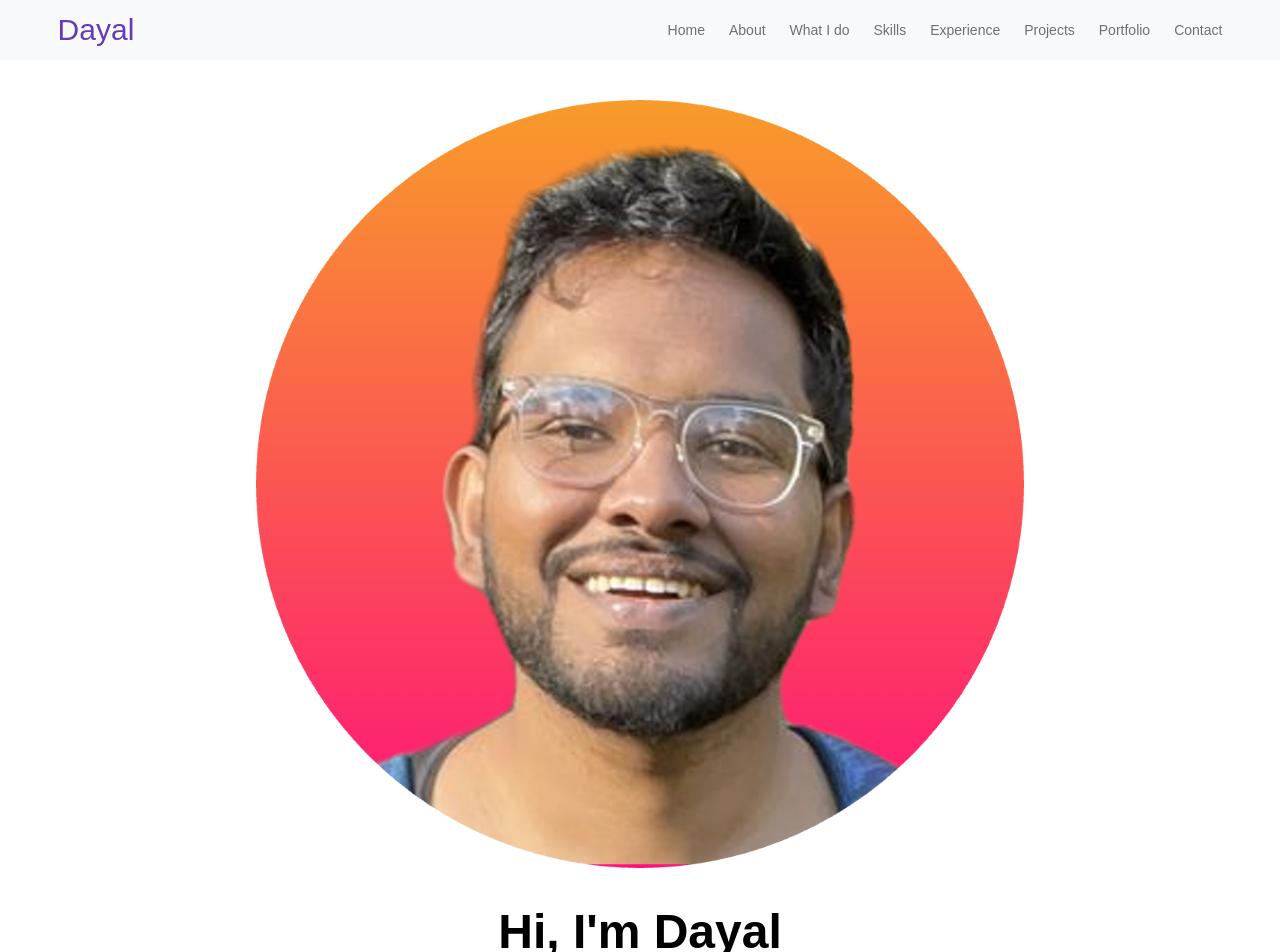
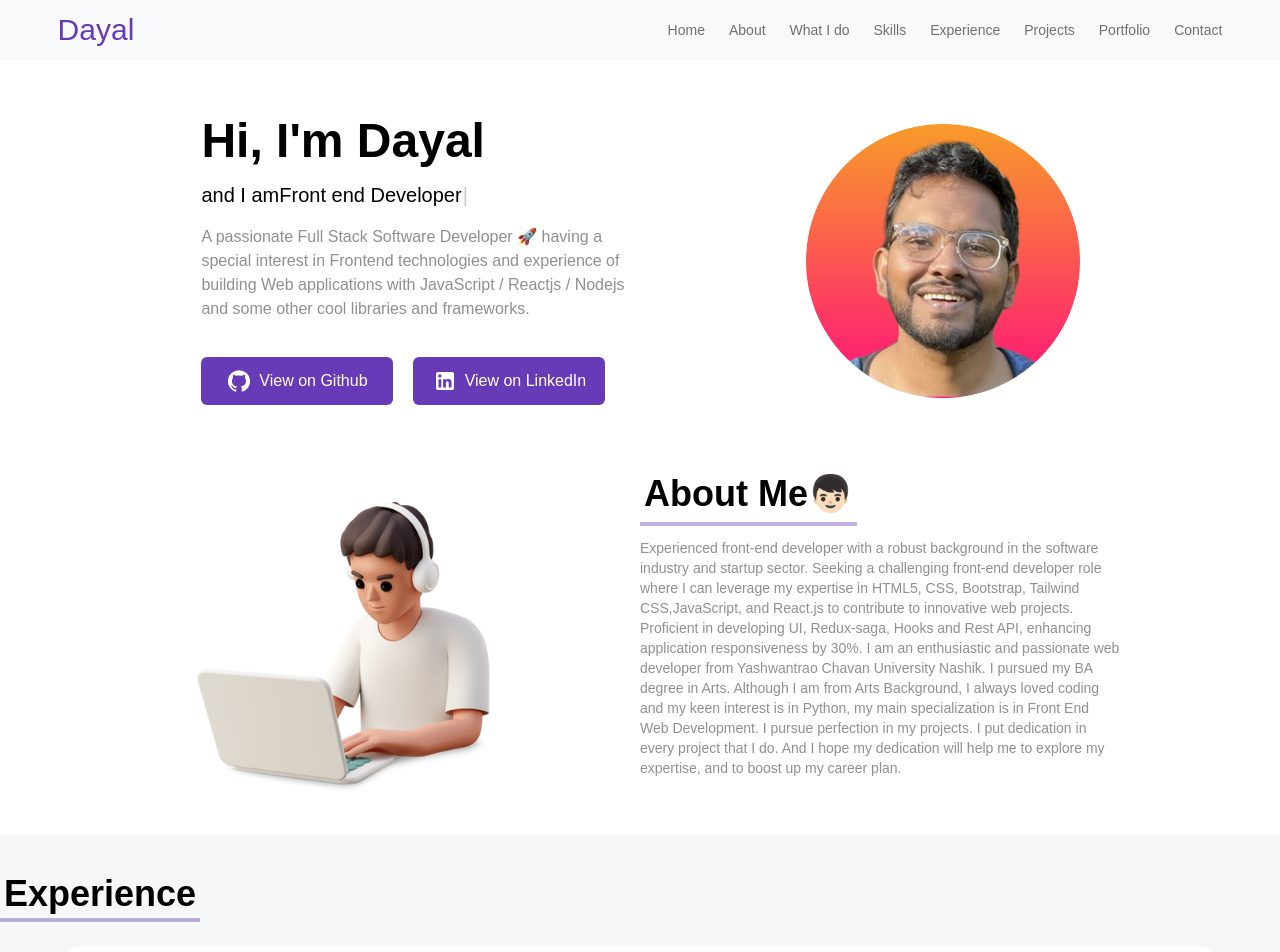
Before and after one commit to Dayaldonadkar/portfolio, a React (Create React App) app: page /projects in a window 1280 px wide. Shown: the top 952 px of the page. Built offline with nearby package versions, Linux system fonts and the light colour scheme.

Commit message:
home and experience responsive

```diff
--- a/src/components/About.js
+++ b/src/components/About.js
@@ -4,19 +4,19 @@ import animate from "../Assets/animate.png";
 const About = () => {
   return (
     <div className="flex justify-center font-montserrat">
-      <div className="w-[90%]">
+      <div className="w-[90%] lg:w-[85%] xl:w-[75%] 2xl:w-[65%] lg:flex lg:justify-between lg:items-center">
         <div className="my-10 flex justify-center">
-          <img className="w-[60%]" src={animate} alt="boy" />
+          <img className="w-[60%] lg:w-[80%]" src={animate} alt="boy" />
         </div>
 
-        <div>
-          <h1 className="text-4xl font-bold flex justify-center">
+        <div className="w-1/2">
+          <h1 className="text-4xl font-bold flex justify-center md:justify-start">
             <span className="border-b-4 border-[#673AB7]/40 px-1 py-2">
               About Me👦🏻
             </span>
           </h1>
-          <div className="flex justify-center">
-            <p className="text-sm text-center text-[#909090] py-3 w-[95%] flex justify-center">
+          <div className="flex justify-center md:justify-start">
+            <p className="text-sm  text-center md:text-left mb-10 text-[#909090] py-3 w-[95%] lg:w-[100%] flex justify-center">
               Experienced front-end developer with a robust background in the
               software industry and startup sector. Seeking a challenging
               front-end developer role where I can leverage my expertise in
--- a/src/components/Experience.js
+++ b/src/components/Experience.js
@@ -3,9 +3,9 @@ import Card from "./Card";
 
 const Experience = () => {
   return (
-    <div className="flex justify-center font-montserrat  bg-[#F5F7F8] py-10">
-      <div className="w-[100%]">
-        <h1 className="text-4xl font-semibold text-center">
+    <div className="flex justify-center lg:justify-start font-montserrat  bg-[#F5F7F8] py-10">
+      <div className="w-[100%] ">
+        <h1 className="text-4xl font-semibold text-center lg:text-left">
           <span className="border-b-4 border-[#673AB7]/40 px-1 pb-1">
             Experience
           </span>
--- a/src/components/Home.js
+++ b/src/components/Home.js
@@ -7,17 +7,17 @@ import Typewriter from "typewriter-effect";
 const Home = () => {
   return (
     <div className="flex justify-center ">
-      <div>
+      <div className="lg:flex lg:flex-row-reverse items-center lg:my-6 lg:w-[90%] xl:w-[78%] 2xl:w-[70%]">
         <div className="flex justify-center py-10">
-          <img className="w-[60%]" src={Dayal} alt="" />
+          <img className="w-[60%] lg:w-[70%]" src={Dayal} alt="" />
         </div>
 
         <div className="flex justify-center font-montserrat">
-          <div className="w-[90%] space-y-5">
-            <h1 className="flex justify-center text-center text-5xl font-bold">
+          <div className="w-[80%] space-y-5 lg:space-y-2 xl:space-y-4">
+            <h1 className="flex justify-center md:justify-start text-center text-5xl font-bold">
               Hi, I'm Dayal
             </h1>
-            <p className="flex justify-center text-center text-xl font-medium pr-2">
+            <p className="flex justify-center md:justify-start  text-center text-xl font-medium pr-2">
               and I am
               <Typewriter
                 onInit={(typewriter) => {
@@ -38,8 +38,8 @@ const Home = () => {
               />
             </p>
 
-            <div className="flex justify-center text-[#909090]">
-              <p className="flex justify-center text-center text-lg w-[90%]">
+            <div className="flex justify-center md:justify-start  text-[#909090]">
+              <p className="flex justify-center text-center md:text-left w-[90%] lg:w-[90%]">
                 A passionate Full Stack Software Developer 🚀 having a special
                 interest in Frontend technologies and experience of building Web
                 applications with JavaScript / Reactjs / Nodejs and some other
@@ -47,21 +47,21 @@ const Home = () => {
               </p>
             </div>
 
-            <div className="flex justify-center text-white pt-5 text-xl">
-              <div className="flex flex-col items-center space-y-5">
+            <div className="flex justify-center md:justify-start text-white pt-5">
+              <div className="flex flex-col  md:flex-row space-y-5 md:space-y-0 md:space-x-5">
                 <a
                   href="https://github.com/Dayaldonadkar"
                   target="_blank"
                   f
                   rel="noreferrer"
                 >
-                  <button className="flex items-center justify-center text-center bg-[#673AB7] w-60 py-4 rounded-md space-x-2">
+                  <button className="flex items-center justify-center text-center bg-[#673AB7] w-48 py-3 rounded-md space-x-2">
                     <GitHubIcon />
                     <p>View on Github</p>
                   </button>
                 </a>
                 <a href="https://www.linkedin.com/in/dayal-sudhakar-6657b8286/">
-                  <button className="flex items-center justify-center bg-[#673AB7] w-60 py-4 rounded-md space-x-2">
+                  <button className="flex items-center justify-center bg-[#673AB7] w-48 py-3 rounded-md space-x-2">
                     <LinkedInIcon />
                     <p>View on LinkedIn</p>
                   </button>
--- a/src/components/TechnologyUsed.js
+++ b/src/components/TechnologyUsed.js
@@ -8,13 +8,13 @@ const TechnologyUsed = () => {
   return (
     <div className="flex justify-center">
       <div className="flex flex-col justify-center items-center w-[90%]">
-        <h1 className="text-xl font-bold">Technology Used</h1>
+        <h1 className=" font-semibold text-4xl">Technology Used</h1>
         <div className="flex justify-center">
           <div className="grid grid-cols-2 place-items-center">
-            <img className="w-[60%]" src={react} alt="" />
-            <img className="w-[60%]" src={taiwind} alt="" />
-            <img className="w-[60%]" src={java} alt="" />
-            <img className="w-[60%]" src={redux} alt="" />
+            <img className="w-[50%]" src={react} alt="" />
+            <img className="w-[50%]" src={taiwind} alt="" />
+            <img className="w-[50%]" src={java} alt="" />
+            <img className="w-[50%]" src={redux} alt="" />
             <img className="w-[50%]" src="" alt="" />
             <img className="w-[50%]" src="" alt="" />
           </div>
```
